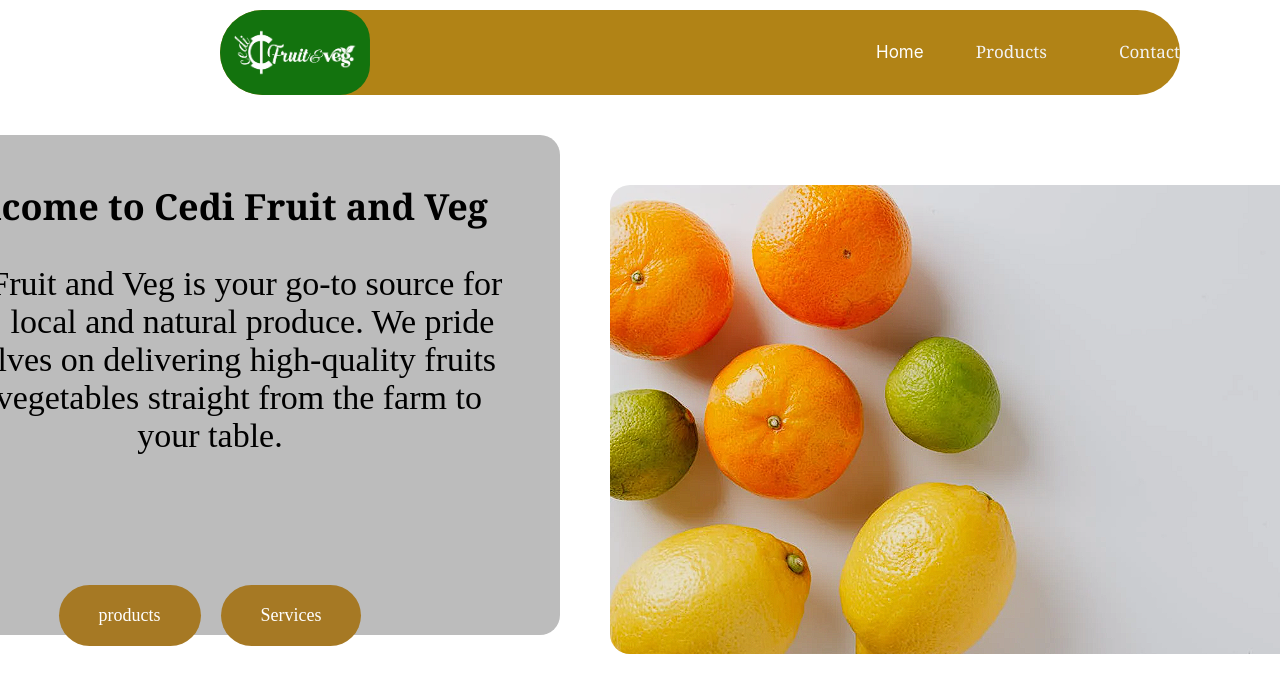
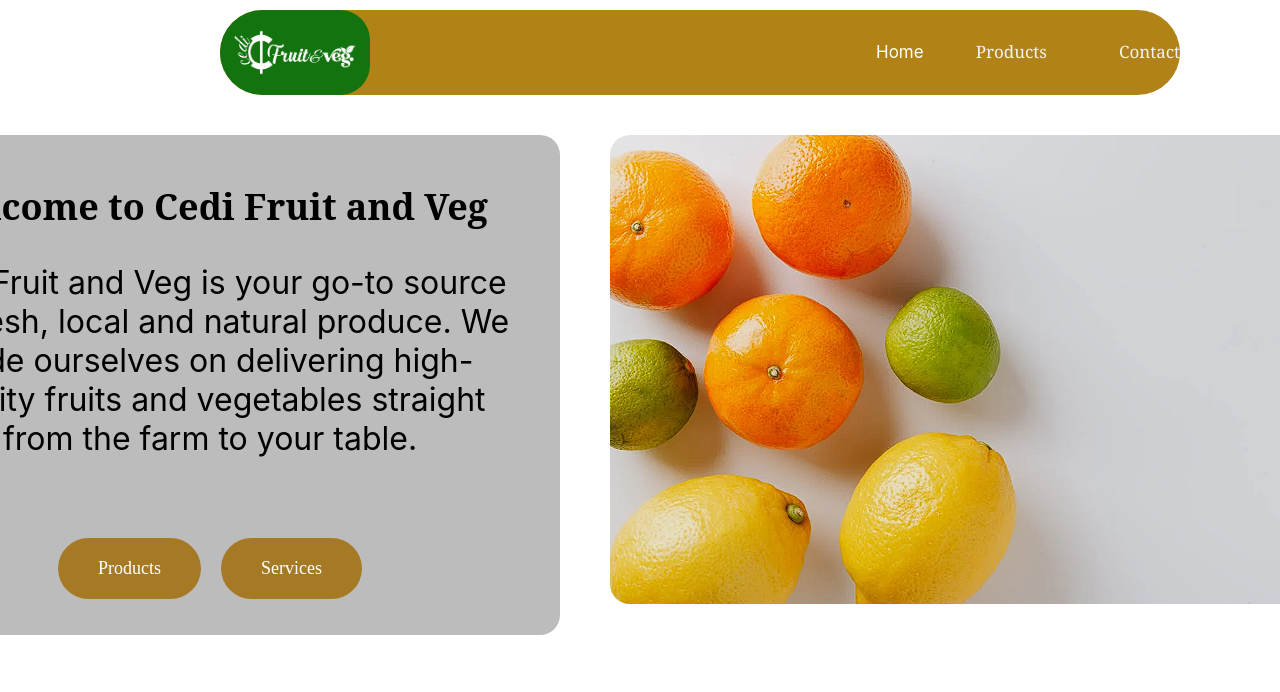
Before and after one commit to DaejonFerrao/shop, a React (Create React App) app: page / in a window 1280 px wide. Shown: the top 692 px of the page. Built offline with nearby package versions, Linux system fonts and the light colour scheme.

Commit message:
made a change to the font. and fixed the adjustments

```diff
--- a/src/Pages/About/About.css
+++ b/src/Pages/About/About.css
@@ -7,7 +7,7 @@
     border-radius: 20px;
     max-width: 600px;
     margin: 50px auto;
-    height: 400px;
+    height: 550px;
 }
 
 .fruit1 {
--- a/src/Pages/ContactUs/ContactUs.css
+++ b/src/Pages/ContactUs/ContactUs.css
@@ -1,4 +1,5 @@
 .row-name  {
+    font-family: "Kavoon", serif;
     bottom: 20px;
     display: flex;
     position: relative;
@@ -15,6 +16,7 @@
 }
 
 .row-contactmessage {
+    font-family: "Kavoon", serif;
     position: relative;
     bottom: 10px;
     width: 300px;
@@ -23,6 +25,7 @@
 }
 
 .contact {
+    font-family: "Kavoon", serif;
     position: relative;
     bottom: 50px;
     left: 100px;
@@ -32,7 +35,7 @@
 .contact-button {
     background-color: #a67924;
     color: white;
-    font-family: "Geogria", serif;
+    font-family: "Kavoon", serif;
     position: relative;
     left: 100px;
     font-size: 18px;
--- a/src/Pages/ContactUs/ContactUs.js
+++ b/src/Pages/ContactUs/ContactUs.js
@@ -4,10 +4,8 @@
     return (
         <div>
         <div className='enquiry-title'>Need some help</div>
-        <div className="enquiry-desc">we are available to help.we are available to help.we are available to help.<br></br>
-            we are available to help.we are available to help.we are available to help.we are available to help.<br></br>
-            we are available to help.we are available to help.we are available to help.we are available to help.<br></br>
-            we are available to help.
+        <div className="enquiry-desc">Please send us any questions or concerns that<br></br>
+            you may have, we will be happy to assist or help with any errors.
         </div>
         <form className="Enquiry">
             <div className="contact">Contact Us</div>
--- a/src/Pages/EnquiryForm/EnquiryForm.css
+++ b/src/Pages/EnquiryForm/EnquiryForm.css
@@ -1,5 +1,6 @@
 
 .enquiry-title {
+    font-family: "Kavoon", serif;
     position: relative;
     left: 200px;
     top: 50px;
@@ -7,6 +8,7 @@
 }
 
 .enquiry-desc {
+    font-family: "Kavoon", serif;
     position: relative;
     left: 200px;
     top: 60px;
@@ -65,6 +67,7 @@
 }
 
 .row-lname {
+    font-family: "Kavoon", serif;
     position: relative;
     bottom: 65px;
     left: 380px;
@@ -103,7 +106,7 @@
 .enquiry-button {
     background-color: #a67924;
     color: white;
-    font-family: "Geogria", serif;
+    font-family: "Kavoon", serif;
     position: relative;
     left: 100px;
     bottom: 50px;
--- a/src/Pages/Home/Home.css
+++ b/src/Pages/Home/Home.css
@@ -17,7 +17,7 @@
 .title {
     position: relative;
     bottom: 500px;
-    font-family: "Georgia", serif;
+    font-family: "Kavoon", "serif";
     font-size: 36px;
     font-weight: bold;
     color: #000;
@@ -27,8 +27,7 @@
 .description {
     position: relative;
     bottom: 500px;
-    font-family: "Georiga", serif;
-    font-size: 34px;
+    font-size: 32px;
     color: #000;
     margin-bottom: 30px;
 }
@@ -44,7 +43,7 @@
 .button {
     background-color: #a67924;
     color: white;
-    font-family: "Geogria", serif;
+    font-family: "Kavoon", serif;
     font-size: 18px;
     padding: 20px 40px;
     border: none;
@@ -57,7 +56,21 @@
 }
 
 .fruit {
+    bottom: 50px;
     position: relative;
     left: 700px;
     border-radius: 20px;
 }
+
+.home-button {
+    position: relative;
+    bottom: 50px;
+    background-color: #a67924;
+    color: white;
+    font-family: "Kavoon", serif;
+    font-size: 18px;
+    padding: 20px 40px;
+    border: none;
+    border-radius: 50px;
+    cursor: pointer;
+}
--- a/src/Pages/Home/Home.js
+++ b/src/Pages/Home/Home.js
@@ -16,8 +16,8 @@
             from the farm to your table.
             </p>
             <div className="button-container">
-                <button className="button">products</button>
-                <button className="button">Services</button>
+                <button className="home-button">Products</button>
+                <button className="home-button">Services</button>
             </div>
         </div>
     );
--- a/src/Pages/Products/Products.css
+++ b/src/Pages/Products/Products.css
@@ -10,3 +10,28 @@
     color: #000;
     margin-bottom: 30px;
 }
+
+.Products {
+    position: relative;
+    right: 430px;
+    background-color: #bcbcbc;
+    padding: 50px;
+    text-align: center;
+    border-radius: 20px;
+    max-width: 600px;
+    margin: 50px auto;
+    height: 550px;
+}
+
+.product-button {
+    position: relative;
+    bottom: 50px;
+    background-color: #a67924;
+    color: white;
+    font-family: "Kavoon", serif;
+    font-size: 18px;
+    padding: 20px 40px;
+    border: none;
+    border-radius: 50px;
+    cursor: pointer;
+}
--- a/src/Pages/Products/Products.js
+++ b/src/Pages/Products/Products.js
@@ -4,7 +4,7 @@
 
 const Products = () => {
     return (
-        <div className="home">
+        <div className="Products">
         <div>
         <img src={Fruit2} alt="Fruit2" className="fruit"/>
         </div>
@@ -22,7 +22,7 @@
         lifestyle.
         </p>
         <div className="button-container">
-            <button className="button">View our products</button>
+            <button className="product-button">View our products</button>
         </div>
     </div>
     );
--- a/src/Pages/Shop/Shop.css
+++ b/src/Pages/Shop/Shop.css
@@ -1,8 +1,9 @@
 .test {
     position: relative;
-    left: 20px;
+    right: 10px;
     top: 100px;
     font-size: 25px;
+    font-family: "Kavoon", "serif";
     text-align: center;
     color: #BF9C41;
 }
@@ -10,6 +11,7 @@
 .information {
     position: relative;
     text-align: center;
+    font-family: "Kavoon", "serif";
     font-size: 20px;
     top: 110px;
     color: #44680A;
@@ -85,7 +87,7 @@
     bottom: 650px;
     background-color: #a67924;
     color: white;
-    font-family: "Geogria", serif;
+    font-family: "Kavoon", serif;
     font-size: 18px;
     padding: 20px 40px;
     border: none;
--- a/src/Pages/Shop/Shop.js
+++ b/src/Pages/Shop/Shop.js
@@ -7,9 +7,12 @@
 import Veg4 from "../../Assets/Veg4.png"
 import Veg5 from "../../Assets/Veg5.png"
 import Veg6 from "../../Assets/Veg6.png"
+import Navbar from '../../Components/Navbar/Navbar';
 
 const Shop = () => {
     return (
+     <div>
+        {/* <Navbar /> */}
         <div className="final">
             <div className='test'>Our Products</div>
             <div className="information">
@@ -45,6 +48,7 @@
             <button className="button-1">Please enquire here</button>
            </div>
         </div>
+    </div>
     )
 }
 
```
Also changed, not shown: public/Kavoon-Regular.ttf (added).
